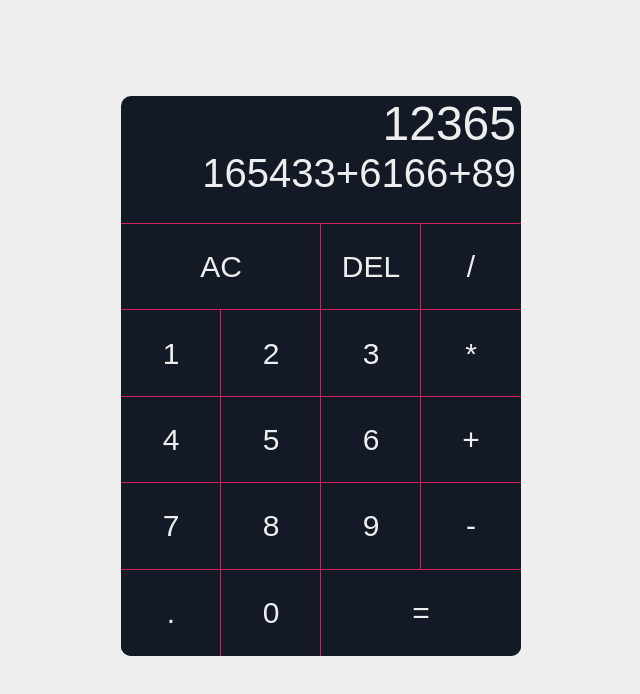
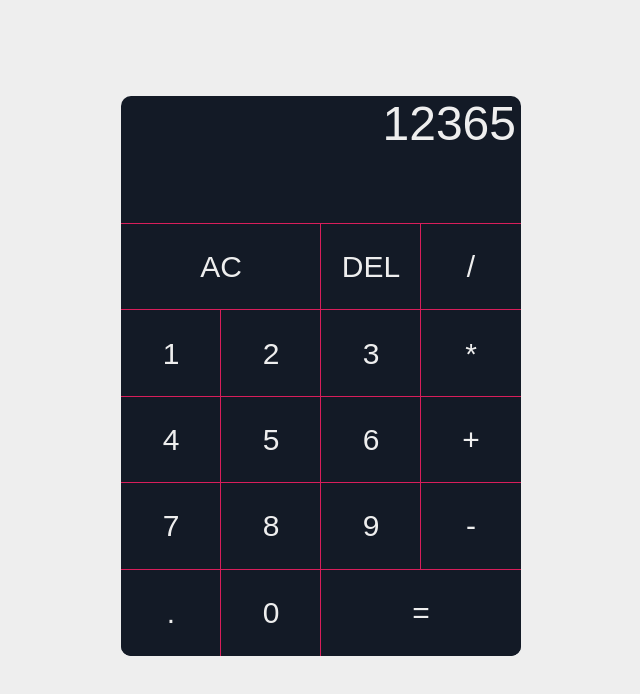
Before and after one commit to abdullah116632/calculator, a React (Create React App) app: page / in a window 1280 px wide. Shown: the top 694 px of the page, without its empty margins (319-959 px from the left). Built offline with nearby package versions, Linux system fonts and the light colour scheme.

Commit message:
logic first step

```diff
--- a/src/App.js
+++ b/src/App.js
@@ -1,35 +1,95 @@
+import { useReducer } from "react";
+
 import NumberButton from "./components/NumberButton";
 import OperationButton from "./components/OperationButton";
 
+export const ACTIONS = {
+  ADD_DEGIT: "add_degit",
+  ADD_OPERAND: "add_operand",
+  DELETE: "delete",
+  RESET: "reset"
+};
+
+const operand = ["+", "-", "*", "/"];
 
 function App() {
+  const reducer = (state, { type, payload }) => {
+    switch (type) {
+      case ACTIONS.ADD_DEGIT:
+        return {
+          ...state,
+          operationField: `${state.operationField || ""}${payload.number}`,
+        };
+
+      case ACTIONS.ADD_OPERAND:
+        if (!state.operationField) {
+          return state;
+        }
+        const lastDegit = state.operationField.slice(-1);
+
+        if (
+          lastDegit === "+" ||
+          lastDegit === "-" ||
+          lastDegit === "*" ||
+          lastDegit === "/" ||
+          state.operationField.includes(".")
+        ) {
+          return state;
+        }
+
+        return {
+          ...state,
+          operationField: `${state.operationField}${payload.operand}`,
+        };
+
+      case ACTIONS.RESET:
+        return {
+          ...state,
+          operationField: null
+        }
+
+      case ACTIONS.DELETE:
+        return {
+          ...state,
+          operationField: state.operationField.slice(0, -1)
+        }
+    }
+  };
+
+  const [{ result, operationField }, dispatch] = useReducer(reducer, {});
+
+  console.log(operationField);
+
   return (
     <div className="App">
       <div className="calculator">
         <div className="display">
           <div className="result">12365</div>
-        <div className="operationField">165433+6166+89</div>
+          <div className="operationField">{operationField}</div>
         </div>
         <div className="board">
-        <button type="button" className="multiCol1">AC</button>
-        <button type="button">DEL</button>
-        <OperationButton operand="/" />
-        <NumberButton number="1" />
-        <NumberButton number="2" />
-        <NumberButton number="3" />
-        <OperationButton operand="*" />
-        <NumberButton number="4" />
-        <NumberButton number="5" />
-        <NumberButton number="6" />
-        <OperationButton operand="+" />
-        <NumberButton number="7" />
-        <NumberButton number="8" />
-        <NumberButton number="9" />
-        <OperationButton operand="-" />
-        <NumberButton number="." />
-        <NumberButton number="0" />
-        <button type="button" className="multiCol2">=</button>
-
+          <button type="button" className="multiCol1" onClick={() => dispatch({type: ACTIONS.RESET, payload: null})}>
+            AC
+          </button>
+          <button type="button" onClick={() => dispatch({type: ACTIONS.DELETE, payload: null})}>DEL</button>
+          <OperationButton operand="/" dispatch={dispatch} />
+          <NumberButton number="1" dispatch={dispatch} />
+          <NumberButton number="2" dispatch={dispatch} />
+          <NumberButton number="3" dispatch={dispatch} />
+          <OperationButton operand="*" dispatch={dispatch} />
+          <NumberButton number="4" dispatch={dispatch} />
+          <NumberButton number="5" dispatch={dispatch} />
+          <NumberButton number="6" dispatch={dispatch} />
+          <OperationButton operand="+" dispatch={dispatch} />
+          <NumberButton number="7" dispatch={dispatch} />
+          <NumberButton number="8" dispatch={dispatch} />
+          <NumberButton number="9" dispatch={dispatch} />
+          <OperationButton operand="-" dispatch={dispatch} />
+          <OperationButton operand="." dispatch={dispatch} />
+          <NumberButton number="0" dispatch={dispatch} />
+          <button type="button" className="multiCol2">
+            =
+          </button>
         </div>
       </div>
     </div>
--- a/src/components/NumberButton.js
+++ b/src/components/NumberButton.js
@@ -1,9 +1,9 @@
-
+import { ACTIONS } from "../App";
 
 const NumberButton = ({number, dispatch}) => {
   return (
 
-      <button type="button">{number}</button>
+      <button type="button" onClick={() => dispatch({type: ACTIONS.ADD_DEGIT, payload: {number}})}>{number}</button>
 
   );
 }
--- a/src/components/OperationButton.js
+++ b/src/components/OperationButton.js
@@ -1,9 +1,9 @@
-
+import { ACTIONS } from "../App";
 
 const OperationButton = ({operand, dispatch}) => {
   return (
 
-      <button type="button">{operand}</button>
+      <button type="button" onClick={() => dispatch({type:ACTIONS.ADD_OPERAND, payload:{operand} })}>{operand}</button>
 
   );
 }
```
Lines whose indentation alone changed are shown as unchanged.
